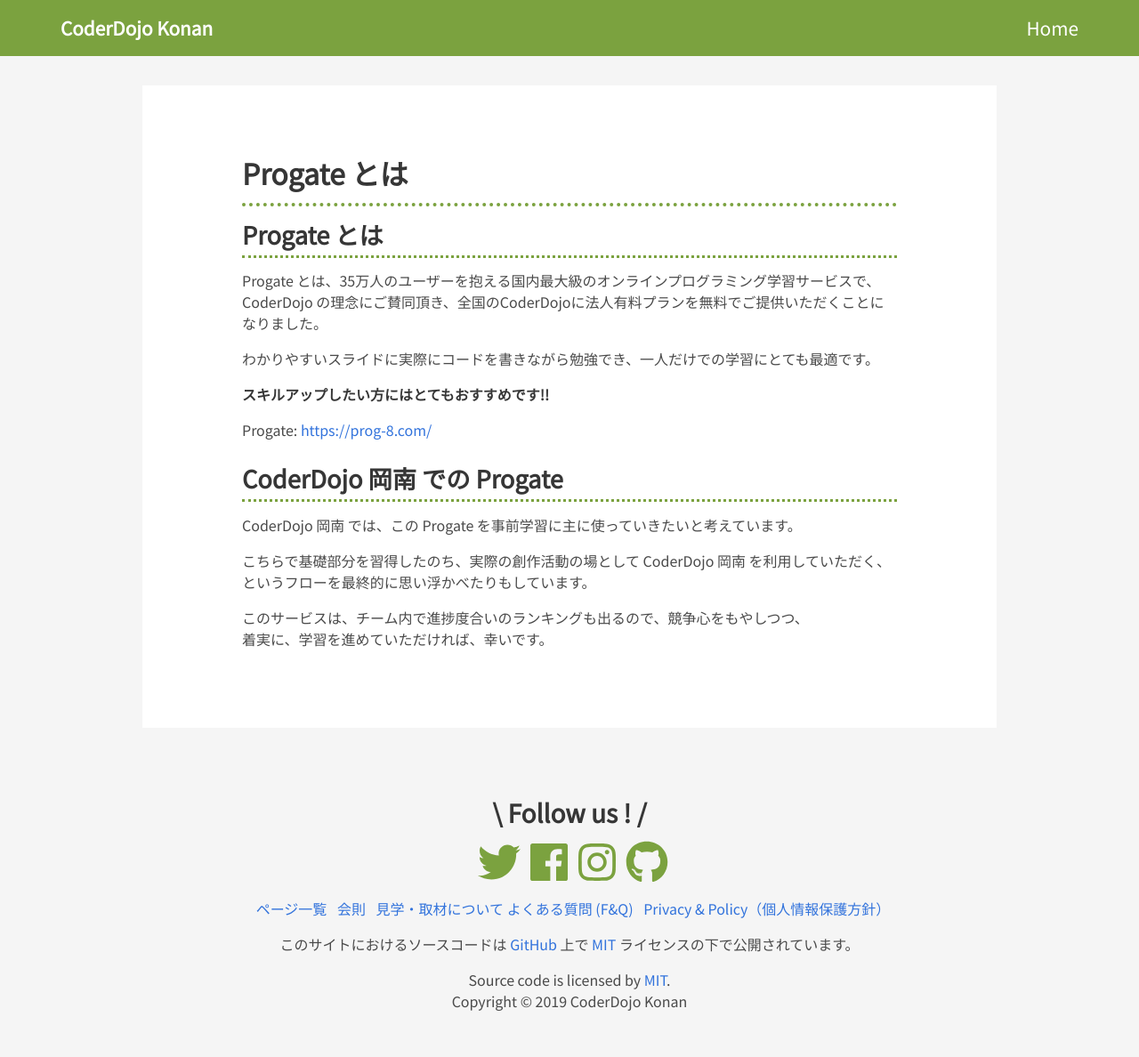
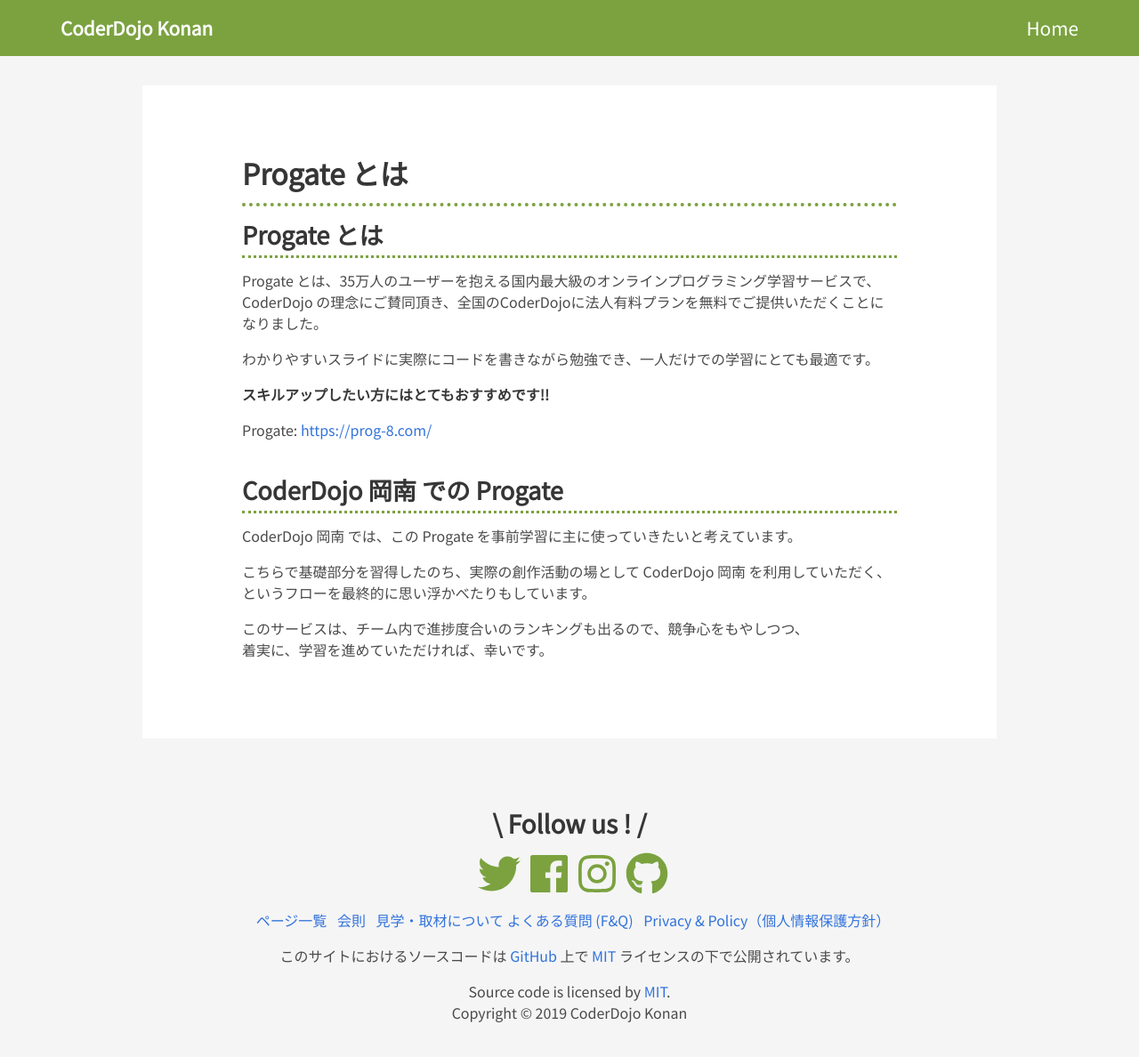
Before and after one commit to coderdojo-konan/website, a Jekyll site: the page built from _pages/about-progate.md, in a window 1280 px wide and 1254 px high. Shown: the top 1188 px of the window at 89% size. Built offline with Jekyll 4.4.1, drawn with Linux system fonts in a browser that asks for light colours; nearby versions of some CDN libraries; library files that are not in the unit come from our copies.

Commit message:
h1 のスペースの調整

```diff
--- a/_sass/_page.scss
+++ b/_sass/_page.scss
@@ -23,6 +23,10 @@
           font-size: 1.7rem;
           padding: 0 0 0.5rem 0;
           border-bottom: 3px dotted $primary;
+
+          &:not(:first-child) {
+            margin-top: 2.5rem;
+          }
         }
 
         h2 {
--- a/_sass/_post.scss
+++ b/_sass/_post.scss
@@ -34,6 +34,10 @@
           font-size: 1.7rem;
           padding: 0 0 0.5rem 0;
           border-bottom: 3px dotted $primary;
+
+          &:not(:first-child) {
+            margin-top: 2.5rem;
+          }
         }
 
         h2 {
```
